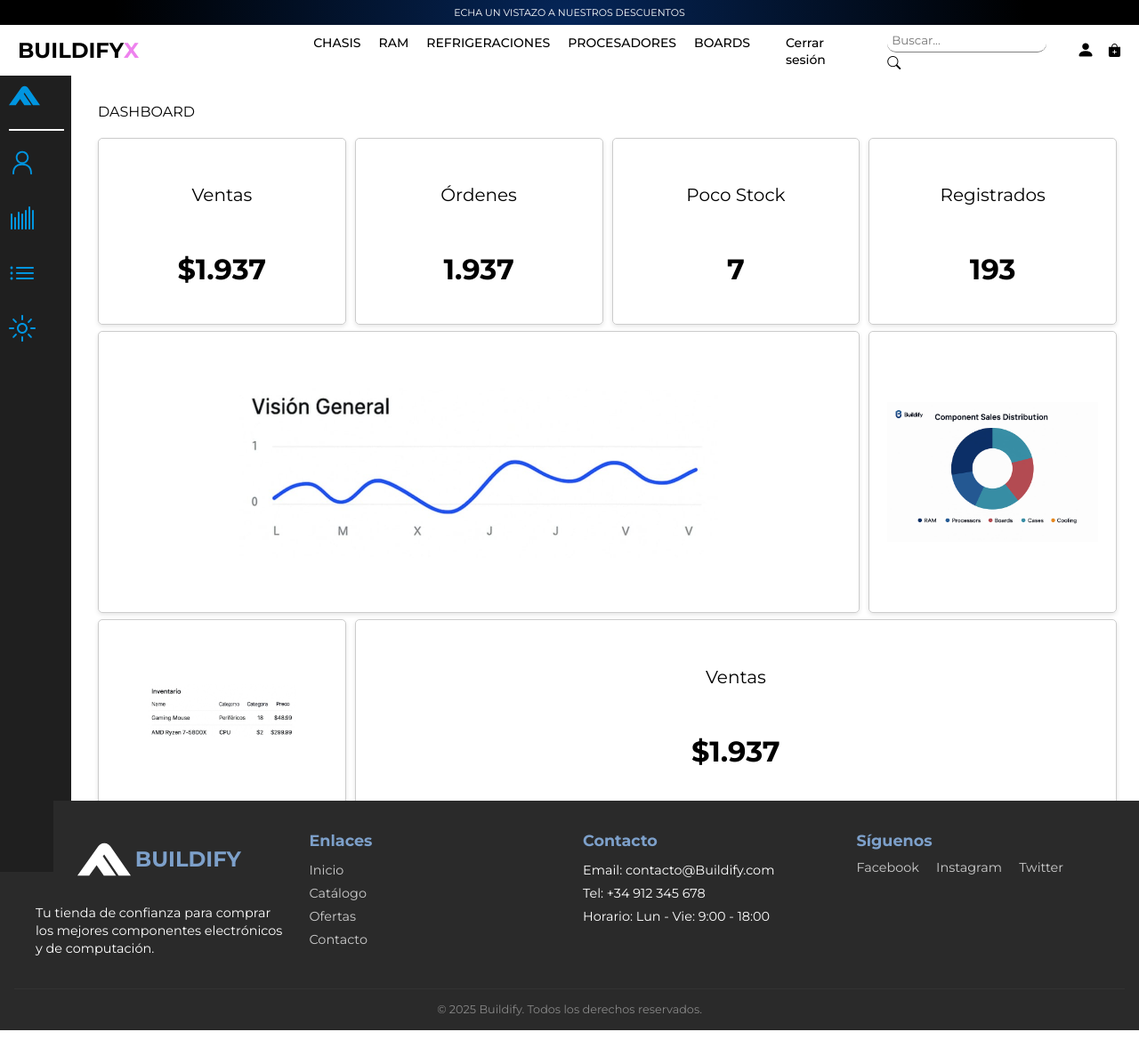
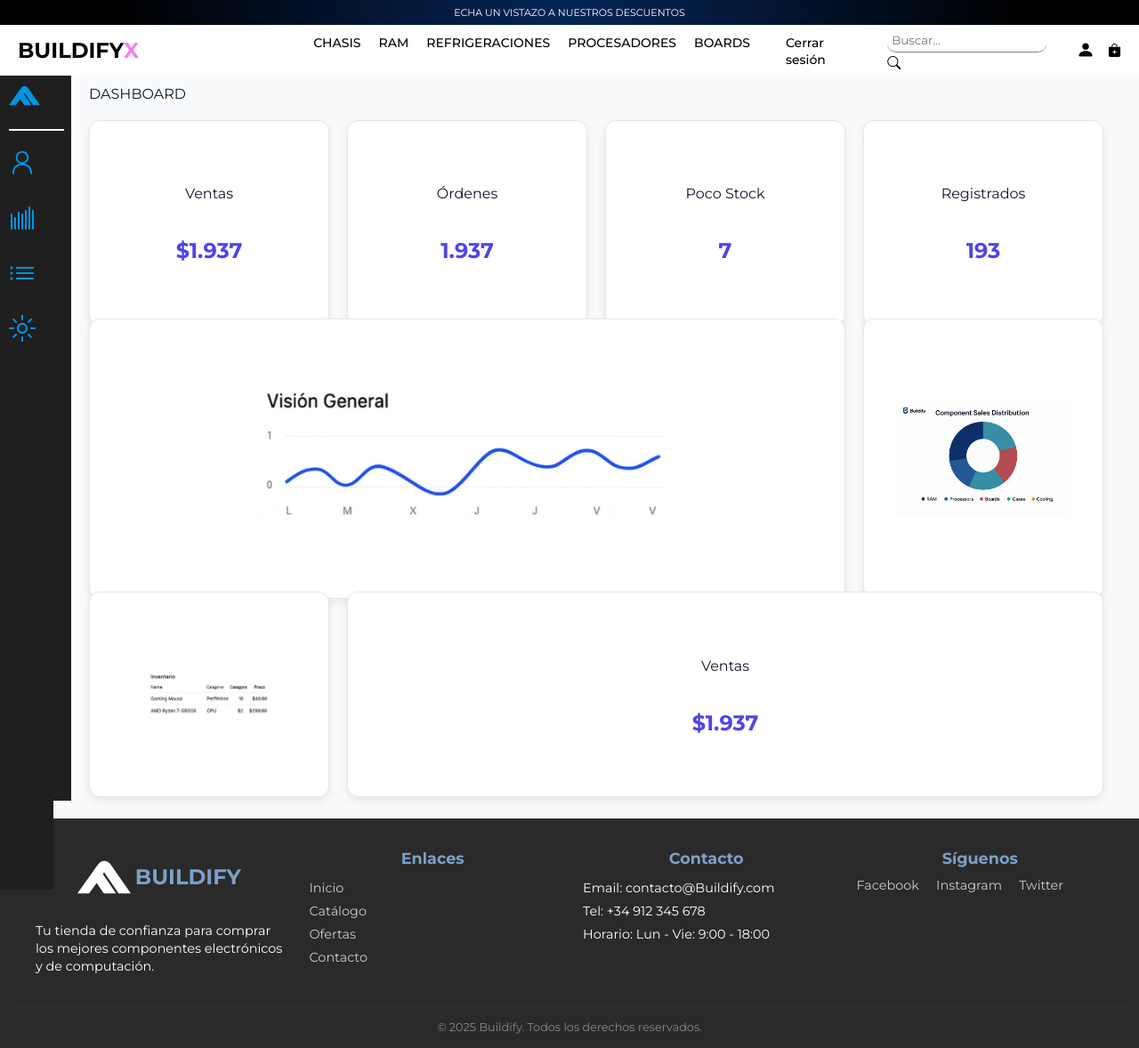
Before and after one commit to xndreeAA/BUILDIFY-V1, a Flask app: page /admin/ in a window 1280 px wide. Shown: the whole page at 89% size. Run offline with Flask 3, Linux system fonts and the light colour scheme; a user stored in the database is signed in; data comes from the database, SQL or seed files in the repository; parts of the project's set-up code (start-up, migrations or seed data) failed here and were passed over.

Commit message:
feat: modificacion de dashboart

```diff
--- a/app/static/css/layout/dashboard_admin.css
+++ b/app/static/css/layout/dashboard_admin.css
@@ -1,138 +1,111 @@
-.container_dashboard_admin{
-    margin-top: 100px;
-    margin-left: 50px;
-    margin-right: 25px;
+/* ESTILO GENERAL */
+:root {
+    --primary-color: #4F46E5;
+    --secondary-color: #6366F1;
+    --background-color: #F9FAFB;
+    --card-color: #FFFFFF;
+    --text-color: #111827;
+    --shadow-color: rgba(0, 0, 0, 0.08);
+    --radius: 12px;
+    --gap: 20px;
+    --transition: 0.3s ease;
+    font-family: 'Segoe UI', Tahoma, Geneva, Verdana, sans-serif;
+}
+
+body {
+    background-color: var(--background-color);
+    margin: 0;
+    padding: 0;
+    color: var(--text-color);
+}
+
+/* CONTENEDOR PRINCIPAL */
+.container_dashboard_admin {
+    margin: 80px 40px 40px 40px;
     height: 100dvh;
-    gap: 10px;
     display: grid;
+    gap: var(--gap);
     grid-template-columns: repeat(4, 1fr);
     grid-template-rows: auto 1fr 1fr 1fr;
-    grid-template-areas:"header_dashboard header_dashboard header_dashboard header_dashboard"
-                        "cont_1 cont_2 cont_3 cont_4"
-                        "cont_5 cont_5 cont_5 cont_6"
-                        "cont_7 cont_8 cont_8 cont_8";
-    /* border: 1px solid black; */
+    grid-template-areas:
+        "header_dashboard header_dashboard header_dashboard header_dashboard"
+        "cont_1 cont_2 cont_3 cont_4"
+        "cont_5 cont_5 cont_5 cont_6"
+        "cont_7 cont_8 cont_8 cont_8";
 }
-/* .cont{
-    display: flex;
-    height: 90%;
-    justify-content: center;
-    align-items: center;
-    font-size: 20px;
-    border-radius: 5px;
-    box-shadow: 0 2px 5px rgba(0, 0, 0, 0.1);
-    padding: 20px;
-    border: 1px solid #ccc;
-} */
 
-.cont_1,
-.cont_2,
-.cont_3,
-.cont_4,
-.cont_5,
-.cont_6,
-.cont_7,
-.cont_8{
-
+/* SECCIONES DEL DASHBOARD */
+.cont_1, .cont_2, .cont_3, .cont_4,
+.cont_5, .cont_6, .cont_7, .cont_8 {
     display: flex;
     justify-content: center;
     align-items: center;
     height: 100%;
-    margin-bottom: 10px;
-
-}
-.cont_1{
-    grid-area: cont_1;
 }
 
-.cont_2{
-    grid-area: cont_2;
+/* ÁREAS DE GRID */
+.cont_1 { grid-area: cont_1; }
+.cont_2 { grid-area: cont_2; }
+.cont_3 { grid-area: cont_3; }
+.cont_4 { grid-area: cont_4; }
+.cont_5 { grid-area: cont_5; }
+.cont_6 { grid-area: cont_6; }
+.cont_7 { grid-area: cont_7; }
+.cont_8 { grid-area: cont_8; }
+
+/* TARJETAS (CONT_M_X) */
+#cont_m_1, #cont_m_2, #cont_m_3, #cont_m_4,
+#cont_m_5, #cont_m_6, #cont_m_7, #cont_m_8 {
+    background-color: var(--card-color);
+    border-radius: var(--radius);
+    box-shadow: 0 4px 10px var(--shadow-color);
+    border: 1px solid #e5e7eb;
+    width: 100%;
+    height: 90%;
+    padding: 25px;
+    display: flex;
+    flex-direction: column;
+    justify-content: center;
+    align-items: center;
+    transition: var(--transition);
 }
 
-
-.cont_3{
-    grid-area: cont_3;
+#cont_m_1:hover, #cont_m_2:hover, #cont_m_3:hover,
+#cont_m_4:hover, #cont_m_5:hover, #cont_m_6:hover,
+#cont_m_7:hover, #cont_m_8:hover {
+    transform: translateY(-5px);
+    box-shadow: 0 10px 20px var(--shadow-color);
 }
 
-.cont_4{
-    grid-area: cont_4;
+/* ENCABEZADOS DENTRO DE TARJETAS */
+h3 {
+    font-size: 1.5rem;
+    margin-bottom: 12px;
+    color: var(--primary-color);
+    text-align: center;
 }
 
-.cont_5{
-    grid-area: cont_5;
+/* IMÁGENES */
+#cont_m_5 img, #cont_m_6 img, #cont_m_7 img {
+    width: 90%;
+    border-radius: 8px;
+    object-fit: cover;
 }
 
-.cont_6{
-    grid-area: cont_6;
+/* RESPONSIVE */
+@media (max-width: 1200px) {
+    .container_dashboard_admin {
+        grid-template-columns: 1fr;
+        grid-template-rows: repeat(9, auto);
+        grid-template-areas:
+            "header_dashboard"
+            "cont_1"
+            "cont_2"
+            "cont_3"
+            "cont_4"
+            "cont_5"
+            "cont_6"
+            "cont_7"
+            "cont_8";
+    }
 }
-
-.cont_7{
-    grid-area: cont_7;
-}
-
-.cont_8{
-    grid-area: cont_8;
-}
-/* ------------------------------------------------------- */
-#cont_m_1,
-#cont_m_2,
-#cont_m_3,
-#cont_m_4,
-#cont_m_5,
-#cont_m_6,
-#cont_m_7,
-#cont_m_8
-{
-    border-radius: 5px;
-    box-shadow: 0 2px 5px rgba(0, 0, 0, 0.1);
-    border: 1px solid #ccc;
-    width: 100%;
-    height: 85%;
-    display: flex;
-    justify-content: center;
-    align-items: center;
-    flex-direction: column;
-    font-size: 20px;
-    padding: 20px;
-}
-h3{
-    font-size: 2rem;
-    margin-bottom: 10px;
-}
-
-#cont_m_1{
-}
-
-
-#cont_m_2{
-
-
-}
-#cont_m_3{
-
-}
-#cont_m_4{
-
-}
-#cont_m_5 img{
-    width: 100%;
-
-}
-#cont_m_6 img{
-    width: 100%;
-}
-#cont_m_7 img{
-    width: 100%;
-
-}
-#cont_m_8{
-
-}
-/*
-@media (max-width: 1200px) {
-    .container_dashboard_admin{
-        grid-template-columns: 1fr;
-        grid-template-rows: repeat(8, 1fr);
-
-    }
-} */
```
